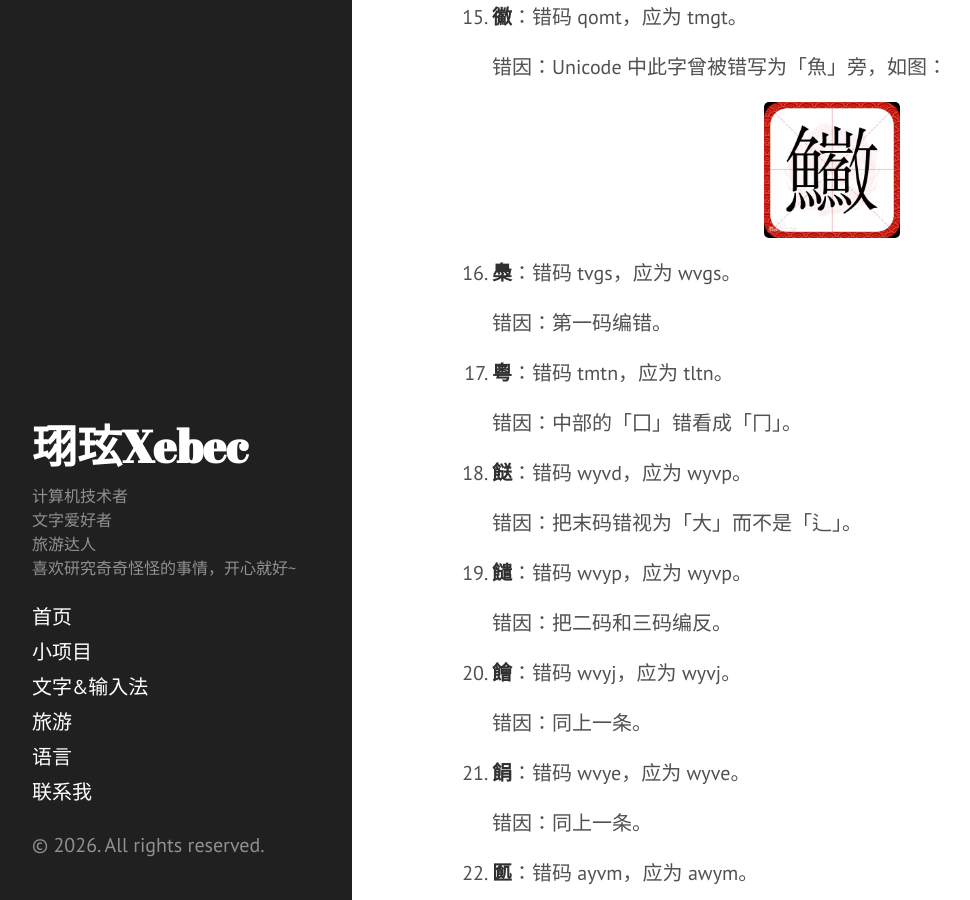
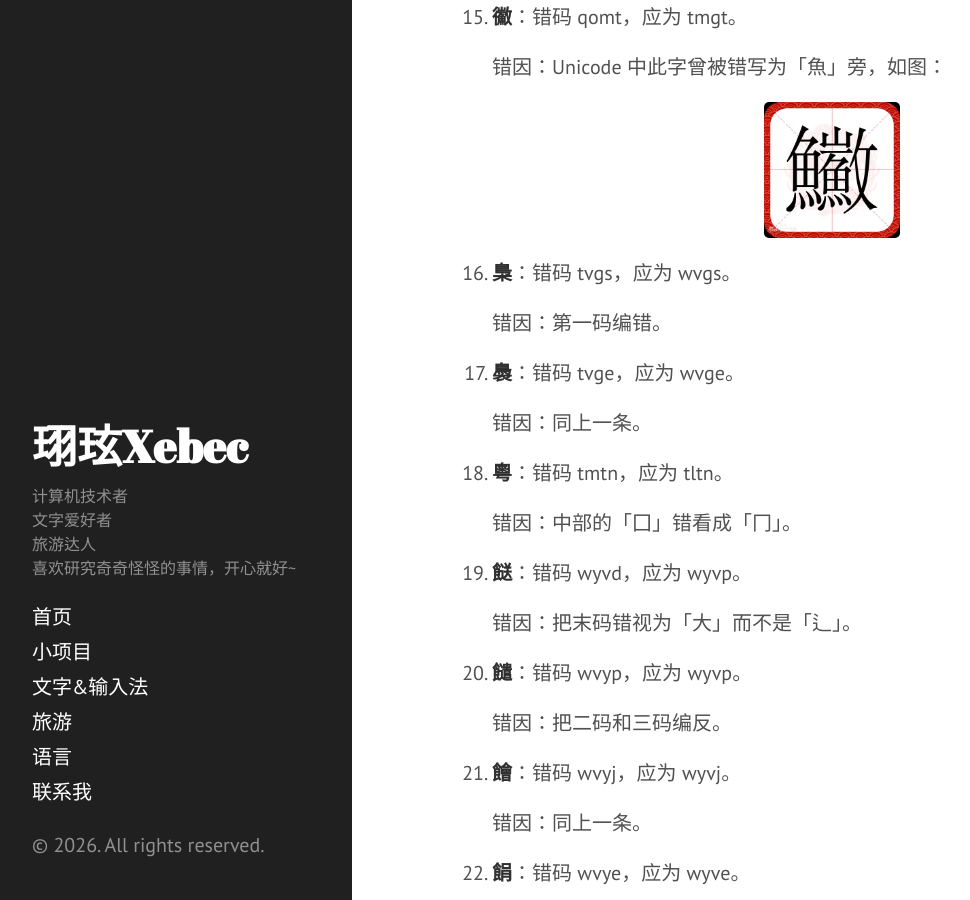
Before and after one commit to Xebec33/my-world, a Jekyll site: the page built from _posts/2026-02-15-盘点86版五笔的错码.md, in a window 1280 px wide and 900 px high, scrolled down 3589 px. Shown: the whole window, without its empty margins (8-978 px from the left). Built offline with Jekyll 4.4.1, drawn with Linux system fonts in a browser that asks for light colours.

Commit message:
新增五笔错码

```diff
--- a/_posts/2026-02-15-盘点86版五笔的错码.md
+++ b/_posts/2026-02-15-盘点86版五笔的错码.md
@@ -88,9 +88,13 @@ category: 文字&输入法
 
     ![86五笔错码-鰴]({{site.baseurl}}/public/images/86五笔错码-鰴.jpg){: style="width: 20%; display: block; margin: 0 auto;"}
 
-16. **䲷**：错码 tvgs，应为 wvgs。
+16. **梟**：错码 tvgs，应为 wvgs。
 
     错因：第一码编错。
+
+16. **䙚**：错码 tvge，应为 wvge。
+
+    错因：同上一条。
 
 17. **粵**：错码 tmtn，应为 tltn。
 
```
